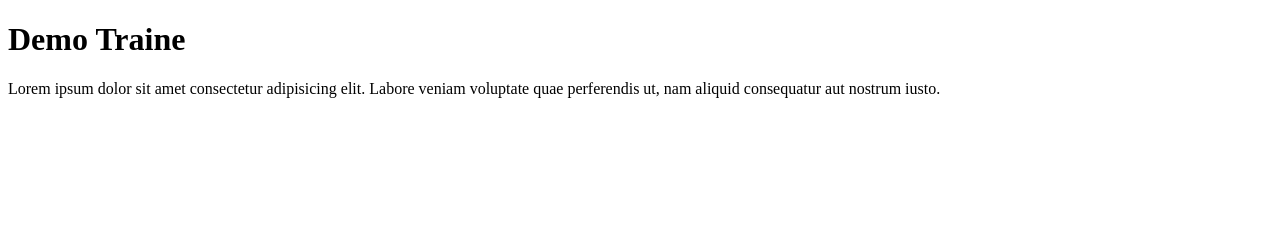
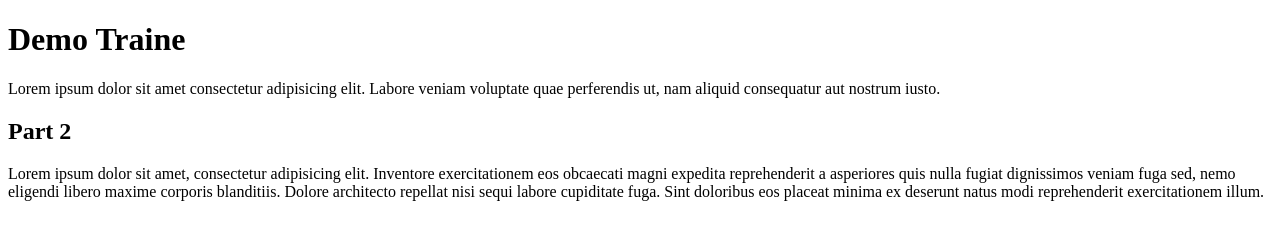
Before and after one commit to dhruvmathpal/GitDemo, a plain HTML site: page practice.html in a window 1280 px wide. Drawn offline with Linux system fonts and the light colour scheme.

Commit message:
DM html demo

```diff
--- a/practice.html
+++ b/practice.html
@@ -8,5 +8,8 @@
 <body>
     <h1>Demo Traine</h1>
     <p>Lorem ipsum dolor sit amet consectetur adipisicing elit. Labore veniam voluptate quae perferendis ut, nam aliquid consequatur aut nostrum iusto.</p>
+    <h2>Part 2</h2>
+    Lorem ipsum dolor sit amet, consectetur adipisicing elit. Inventore exercitationem eos obcaecati magni expedita reprehenderit a asperiores quis nulla fugiat dignissimos veniam fuga sed, nemo eligendi libero maxime corporis blanditiis. Dolore architecto repellat nisi sequi labore cupiditate fuga. Sint doloribus eos placeat minima ex deserunt natus modi reprehenderit exercitationem illum.
+
 </body>
 </html>
```
